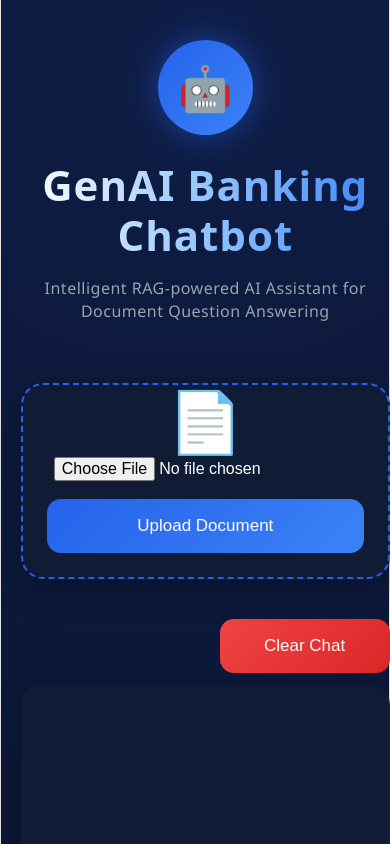
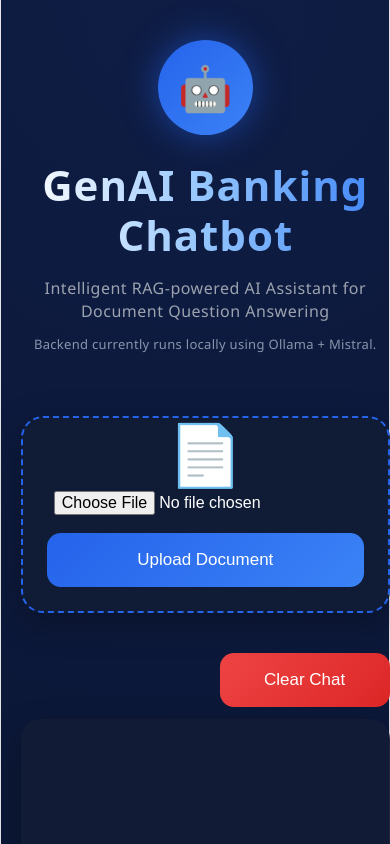
Before and after one commit to Asutosh123W/genai-banking-chatbot, a React (Vite) app in the folder frontend/frontend-app/: page / in a window 390 px wide. Shown: the top 844 px of the page. Built offline with nearby package versions, Linux system fonts and the light colour scheme.

Commit message:
Updated UI and deployment note

```diff
--- a/frontend/frontend-app/src/App.css
+++ b/frontend/frontend-app/src/App.css
@@ -101,6 +101,19 @@ h1 {
   font-size: 20px;
 
   letter-spacing: 0.5px;
+}
+
+.backend-note {
+
+  margin-top: 10px;
+
+  font-size: 15px;
+
+  color: #94a3b8;
+
+  letter-spacing: 0.3px;
+
+  opacity: 0.9;
 }
 
 /* Upload */
@@ -391,6 +404,11 @@ button:hover {
     font-size: 16px;
   }
 
+  .backend-note {
+
+    font-size: 13px;
+  }
+
   .chat-bubble {
 
     max-width: 88%;
--- a/frontend/frontend-app/src/App.jsx
+++ b/frontend/frontend-app/src/App.jsx
@@ -192,10 +192,13 @@ function App() {
           GenAI Banking Chatbot
         </h1>
 
-        <p className="subtitle">
-          Intelligent RAG-powered AI Assistant
-          for Document Question Answering
-        </p>
+       <p className="subtitle">
+  Intelligent RAG-powered AI Assistant for Document Question Answering
+</p>
+
+<p className="backend-note">
+  Backend currently runs locally using Ollama + Mistral.
+</p>
 
       </div>
 
```
